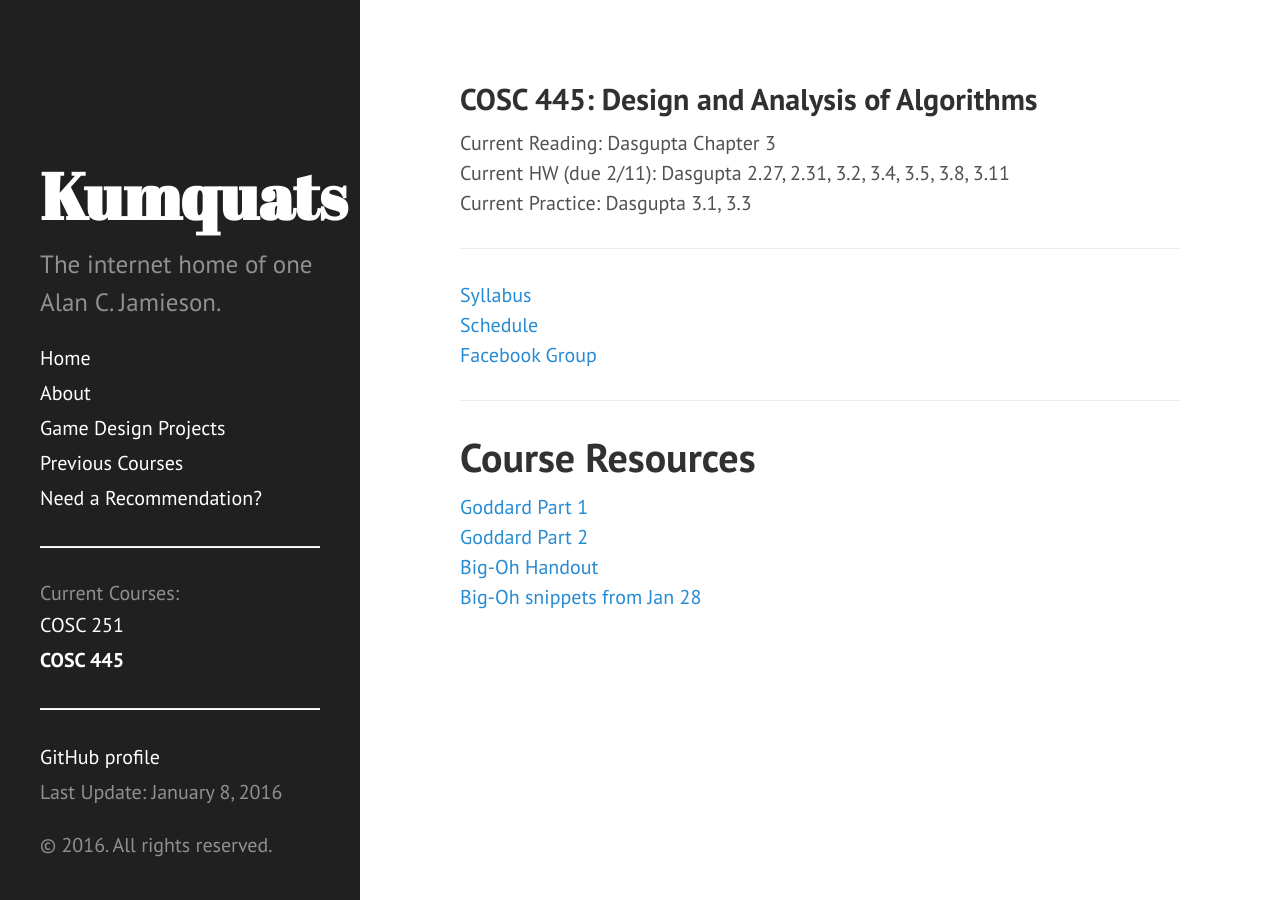
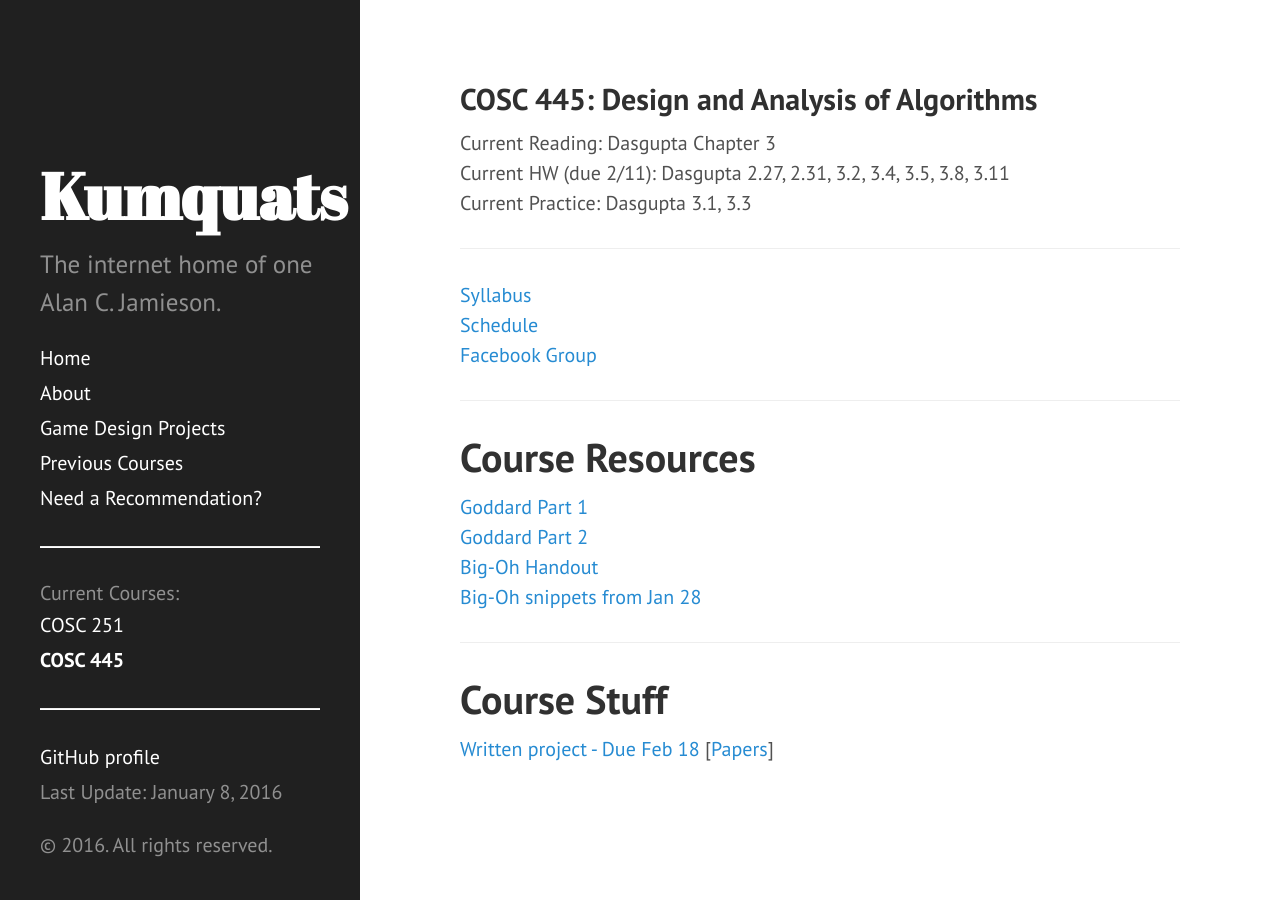
Before and after one commit to ripark/ripark.github.io, a Jekyll site: the page built from s16/cosc445.html, in a window 1280 px wide. Built offline with Jekyll 4.4.1, drawn with Linux system fonts in a browser that asks for light colours; Markdown is read by kramdown in place of the engine named in the settings.

Commit message:
project 1

```diff
--- a/s16/cosc445.html
+++ b/s16/cosc445.html
@@ -26,3 +26,7 @@
 <a href="http://faculty.smcm.edu/acjamieson/s14/445NotationHandout.pdf">Big-Oh Handout</a>
 <br>
 <a href="http://ripark.github.io/s16/445Jan23.txt">Big-Oh snippets from Jan 28</a>
+<br>
+<hr>
+<h1>Course Stuff</h1>
+<a href="http://ripark.github.io/s16/445proj1.pdf">Written project - Due Feb 18</a> [<a href="http://ripark.github.io/s16/Proj1Papers.zip">Papers</a>]
```
Also changed, not shown: 2 other files.
